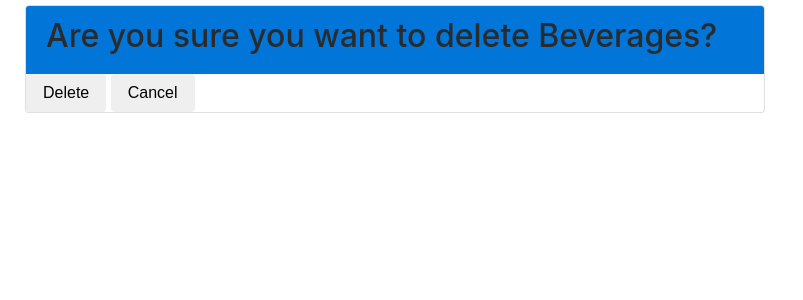
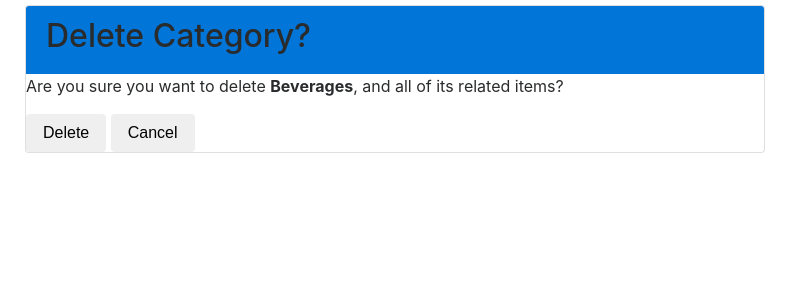
Before and after one commit to zoleitschuk/item-catalog, a Flask app: page /category/1/delete/ in a window 1280 px wide. Shown: the part 56-356 px from the top of the page, without its empty margins (0-803 px from the left). Run offline with Flask 2, Linux system fonts and the light colour scheme; some libraries are stand-ins or nearby versions.

Commit message:
cancel buttons working, associated item delete on category delete, and styling changes

```diff
--- a/vagrant/catalog/application.py
+++ b/vagrant/catalog/application.py
@@ -215,11 +215,14 @@ def edit_category(category_id):
     """
     edited_category = session.query(Category).filter_by(id=category_id).one()
     if request.method == 'POST':
-        if request.form['name']:
-            edited_category.name = request.form['name']
-        session.add(edited_category)
-        session.commit()
-        flash('Restaurant Successfully Edited {}'.format(edited_category.name))
+        if 'btn_submit' in request.form:
+            if request.form['name']:
+                edited_category.name = request.form['name']
+                session.add(edited_category)
+                session.commit()
+                flash('Category Successfully Edited {}'.format(edited_category.name))
+        else:
+            flash('Category Edit {} Was Cancelled'.format(edited_category.name))
         return redirect(url_for('show_catalog'))
     else:
         return render_template('category_edit.html', category=edited_category, login_session=login_session)
@@ -231,9 +234,15 @@ def delete_category(category_id):
     """
     category_to_delete = session.query(Category).filter_by(id=category_id).one()
     if request.method == 'POST':
-        session.delete(category_to_delete)
-        flash('{} Successfully Deleted'.format(category_to_delete.name))
-        session.commit()
+        if 'btn_submit' in request.form:
+            items_to_delete =session.query(Item).filter_by(category_id=category_to_delete.id)
+            for item in items_to_delete:
+                session.delete(item)
+            session.delete(category_to_delete)
+            flash('{} Successfully Deleted'.format(category_to_delete.name))
+            session.commit()
+        else:
+            flash('Delete {} Cancelled'.format(category_to_delete.name))
         return redirect(url_for('show_catalog'))
     else:
         return render_template('category_delete.html', category=category_to_delete, login_session=login_session)
@@ -272,15 +281,18 @@ def edit_item(item_id):
     """
     edited_item = session.query(Item).filter_by(id=item_id).one()
     if request.method == 'POST':
-        if request.form['name']:
-            edited_item.name = request.form['name']
-        if request.form['description']:
-            edited_item.description = request.form['description']
-        if request.form['category_id']:
-            edited_item.category_id = request.form['category_id']
-        session.add(edited_item)
-        session.commit()
-        flash('Restaurant Successfully Edited {}'.format(edited_item.name))
+        if 'btn_submit' in request.form:
+            if request.form['name']:
+                edited_item.name = request.form['name']
+            if request.form['description']:
+                edited_item.description = request.form['description']
+            if request.form['category_id']:
+                edited_item.category_id = request.form['category_id']
+            session.add(edited_item)
+            session.commit()
+            flash('Item Successfully Edited {}'.format(edited_item.name))
+        else:
+            flash('Edit Item {} Was Cancelled'.format(edited_item.name))
         return redirect(url_for('show_catalog'))
     else:
         categories = session.query(Category).all()
@@ -293,9 +305,12 @@ def delete_item(item_id):
     """
     item_to_delete = session.query(Item).filter_by(id=item_id).one()
     if request.method == 'POST':
-        session.delete(item_to_delete)
-        flash('{} Successfully Deleted'.format(item_to_delete.name))
-        session.commit()
+        if 'btn_submit' in request.form:
+            session.delete(item_to_delete)
+            flash('{} Successfully Deleted'.format(item_to_delete.name))
+            session.commit()
+        else:
+            flash('Delete Item {} Cancelled'.format(item_to_delete.name))
         return redirect(url_for('show_catalog'))
     else:
         return render_template('item_delete.html', item=item_to_delete, login_session=login_session)
--- a/vagrant/catalog/templates/category_delete.html
+++ b/vagrant/catalog/templates/category_delete.html
@@ -2,11 +2,12 @@
 {% block content %}
     <div class="card col-md-8">
         <div class="row card-header card-primary">
-            <h2> Are you sure you want to delete {{category.name}}? </h2>
+            <h2>Delete Category?</h2>
         </div>
         <div class="row">
             <form action="#" method = 'post'>
-                    <button type="submit" class="btn btn-default delete" id="submit" type="submit">
+                    <p> Are you sure you want to delete <strong>{{category.name}}</strong>, and all of its related items? </p>
+                    <button type="submit" class="btn btn-default delete" id="submit" name="btn_submit">
                     <span class="glyphicon glyphicon-trash" aria-hidden="true"></span>Delete</button>
                     <a href = '{{url_for('show_catalog')}}'>
                         <button class="btn btn-default delete">
--- a/vagrant/catalog/templates/category_edit.html
+++ b/vagrant/catalog/templates/category_edit.html
@@ -9,8 +9,9 @@
                     <div class="form-group">
                         <label for="name">Name:</label>
                         <input type ="text" maxlength="100" class="form-control" name="name" value="{{category.name }}">
-                        <button type="submit" class="btn btn-default" id="submit" type="submit">
-                        <span class="glyphicon glyphicon-ok" aria-hidden="true"></span>Save</button>
+                        <button type="submit" class="btn btn-default" id="submit" name="btn_submit">
+                            <span class="glyphicon glyphicon-ok" aria-hidden="true"></span>Save
+                        </button>
                         <a href = '{{url_for('show_catalog')}}'>
                             <button class="btn btn-default delete">
                             <span class="glyphicon glyphicon-remove" aria-hidden="true"></span> Cancel</button>
--- a/vagrant/catalog/templates/category_new.html
+++ b/vagrant/catalog/templates/category_new.html
@@ -10,7 +10,7 @@
                     <label for="name">Name:</label>
                     <input type ="text" class="form-control" maxlength="100" name="name">
                     <div class="padding-bottom"></div>
-                    <button type="submit" class="btn btn-default" id="submit" type="submit">
+                    <button type="submit" class="btn btn-default" id="submit">
                     <span class="glyphicon glyphicon-cutlery" aria-hidden="true"></span>Create</button>
                     </div>
                 </form>
--- a/vagrant/catalog/templates/item_delete.html
+++ b/vagrant/catalog/templates/item_delete.html
@@ -2,12 +2,12 @@
 {% block content %}
 <div class="card col-md-8">
         <div class="row card-header card-primary">
-            <h2>Are you sure you want to delete: {{item.name}}?</h2>
+            <h2>Delete Item?</h2>
         </div>
         <div class="row">
 <form action="#" method = 'post'>
-
-	<button type="submit" class="btn btn-default delete" id="submit" type="submit">
+	<p>Are you sure you want to delete <strong>{{item.name}}</strong>?</p>
+	<button type="submit" class="btn btn-default delete" id="submit" name="btn_submit">
 	<span class="glyphicon glyphicon-trash" aria-hidden="true"></span>Delete</button>
 	<a href = '{{url_for('show_catalog')}}'>
 		<button class="btn btn-default delete">
--- a/vagrant/catalog/templates/item_edit.html
+++ b/vagrant/catalog/templates/item_edit.html
@@ -21,7 +21,7 @@
                                 {% endif %}
                             {% endfor %}
                         </select>
-                        <button type="submit" class="btn btn-default" id="submit" type="submit">
+                        <button type="submit" class="btn btn-default" id="submit" name="btn_submit">
                         <span class="glyphicon glyphicon-ok" aria-hidden="true"></span>Save</button>
                         <a href = '{{url_for('show_catalog')}}'>
                             <button class="btn btn-default delete">
--- a/vagrant/catalog/templates/item_new.html
+++ b/vagrant/catalog/templates/item_new.html
@@ -18,7 +18,7 @@
                                 {% endfor %}
                             </select>
                     <div class="padding-bottom"></div>
-                    <button type="submit" class="btn btn-default" id="submit" type="submit">
+                    <button type="submit" class="btn btn-default" id="submit">
                                 <i class="fa fa-plus" aria-hidden="true"></i> Create
                             </button>
                 </div>
--- a/vagrant/catalog/templates/login.html
+++ b/vagrant/catalog/templates/login.html
@@ -32,10 +32,7 @@
                         success: function (result) {
                             // Handle or verify the server response if necessary.
                             if (result) {
-                                $('#result').html('Login Successful!</br>' + result + '</br>Redirecting...')
-                                setTimeout(function () {
-                                    window.location.href = "/catalog";
-                                }, 4000);
+                                window.location.href = "/catalog";
                             } else if (authResult['error']) {
                                 console.log('There was an error: ' + authResult['error']);
                             } else {
```
Also changed, not shown: vagrant/catalog/templates/catalog.html (+6 -3 lines), vagrant/catalog/itemCatalog.db.
